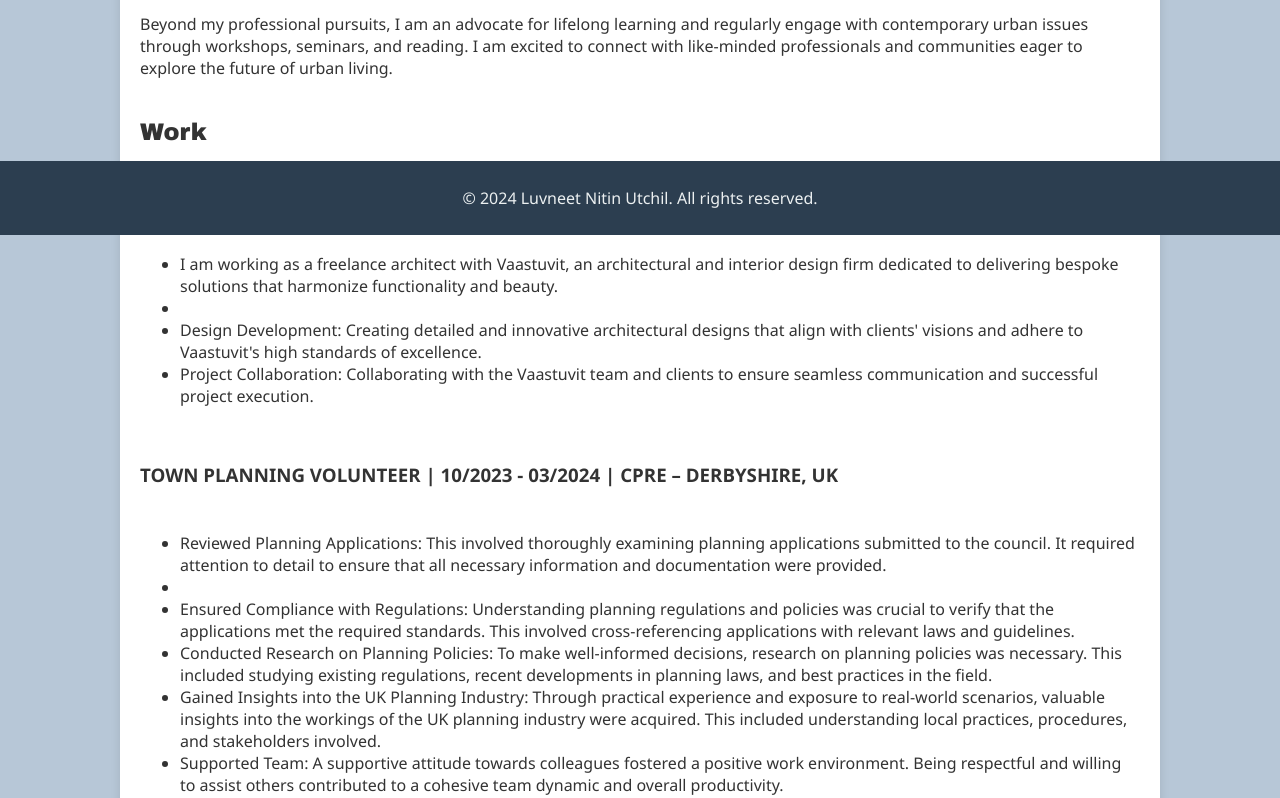
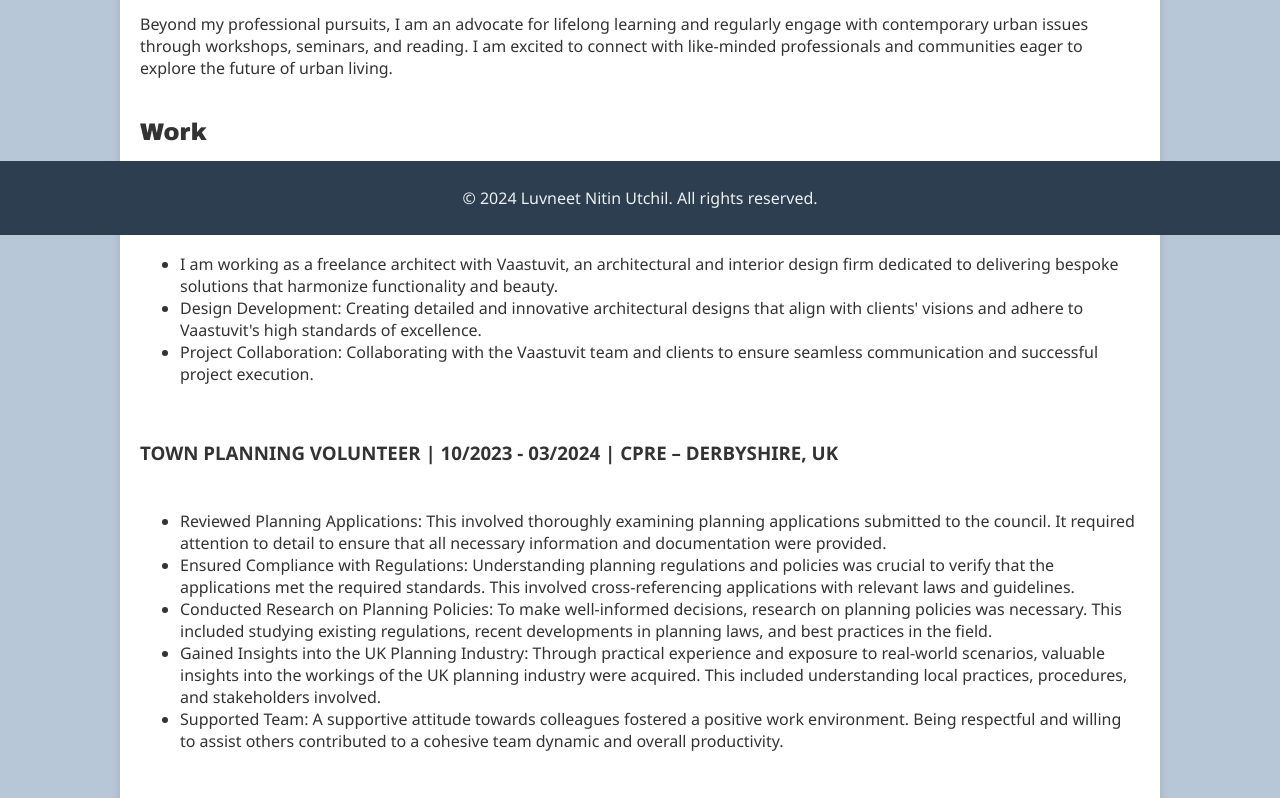
Before and after one commit to Luvneet1420/Luvneet1420.github.io, a plain HTML site: page index.html in a window 1280 px wide. Shown: the part 565-1363 px from the top of the page. Drawn offline with Linux system fonts and the light colour scheme.

Commit message:
Update index.html (Typo rectified, list modified)

```diff
--- a/index.html
+++ b/index.html
@@ -194,9 +194,9 @@
         <section id="work">
             <h2>Work</h2>
                 <div class="work-item">
-                <h3>Planner / Architect | Current | Vaastuvt Studios, India</h3>
+                <h3>Planner / Architect | Current | Vaastuvit Studios, India</h3>
                 <ul>
-                    <li>I am working as a freelance architect with Vaastuvit, an architectural and interior design firm dedicated to delivering bespoke         solutions that harmonize functionality and beauty.<li>
+                    <li>I am working as a freelance architect with Vaastuvit, an architectural and interior design firm dedicated to delivering bespoke solutions that harmonize functionality and beauty.</li>
                     <li>Design Development: Creating detailed and innovative architectural designs that align with clients' visions and adhere to Vaastuvit's high standards of excellence.</li>
                     <li>Project Collaboration: Collaborating with the Vaastuvit team and clients to ensure seamless communication and successful project execution.</li>
                 </ul>
@@ -204,7 +204,7 @@
             <div class="work-item">
                 <h3>TOWN PLANNING VOLUNTEER | 10/2023 - 03/2024 | CPRE – DERBYSHIRE, UK</h3>
                 <ul>
-                    <li>Reviewed Planning Applications: This involved thoroughly examining planning applications submitted to the council. It required attention to detail to ensure that all necessary information and documentation were provided.<li>
+                    <li>Reviewed Planning Applications: This involved thoroughly examining planning applications submitted to the council. It required attention to detail to ensure that all necessary information and documentation were provided.</li>
                     <li>Ensured Compliance with Regulations: Understanding planning regulations and policies was crucial to verify that the applications met the required standards. This involved cross-referencing applications with relevant laws and guidelines.</li>
                     <li>Conducted Research on Planning Policies: To make well-informed decisions, research on planning policies was necessary. This included studying existing regulations, recent developments in planning laws, and best practices in the field.</li>
                     <li>Gained Insights into the UK Planning Industry: Through practical experience and exposure to real-world scenarios, valuable insights into the workings of the UK planning industry were acquired. This included understanding local practices, procedures, and stakeholders involved.</li>
```
